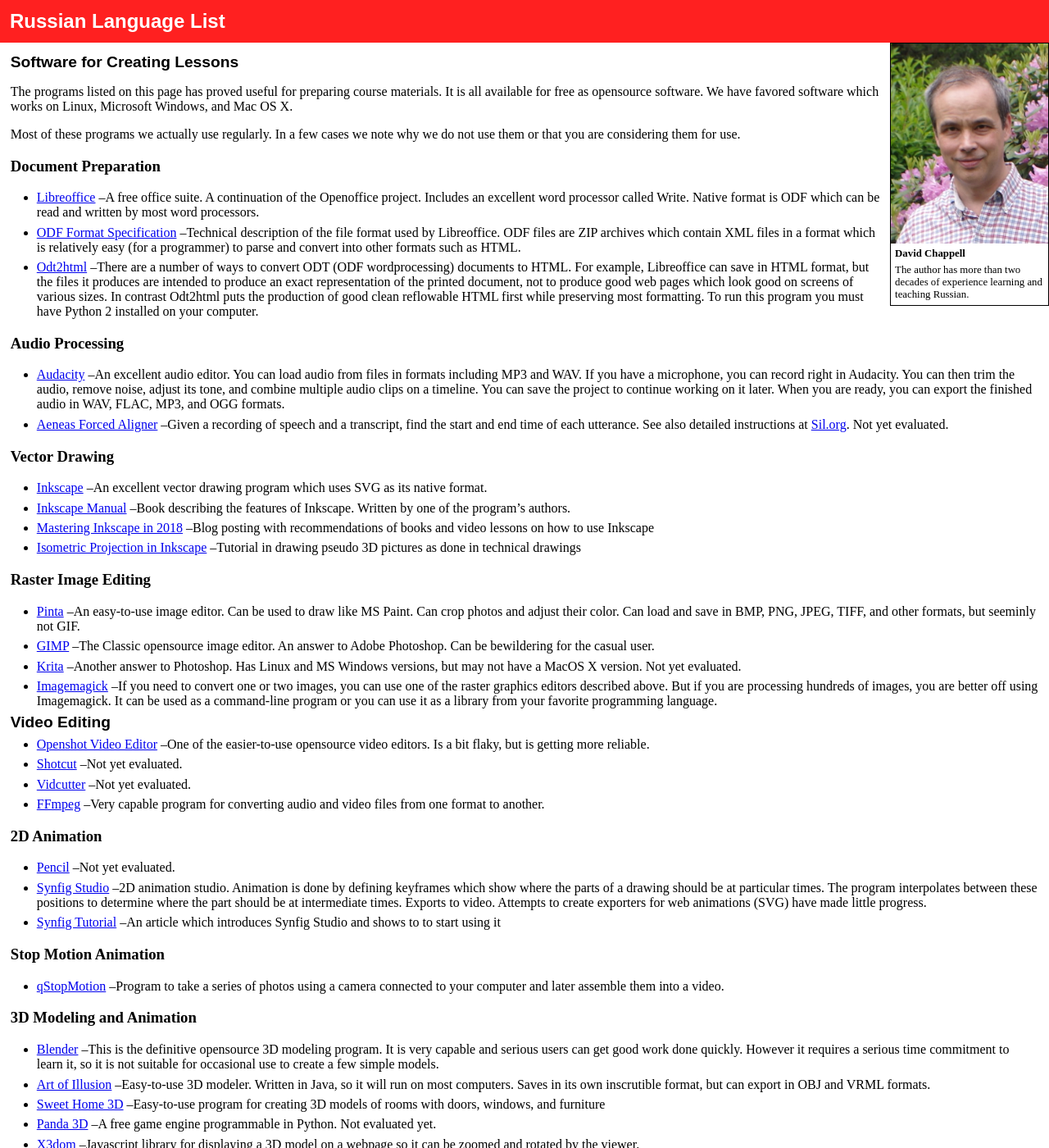
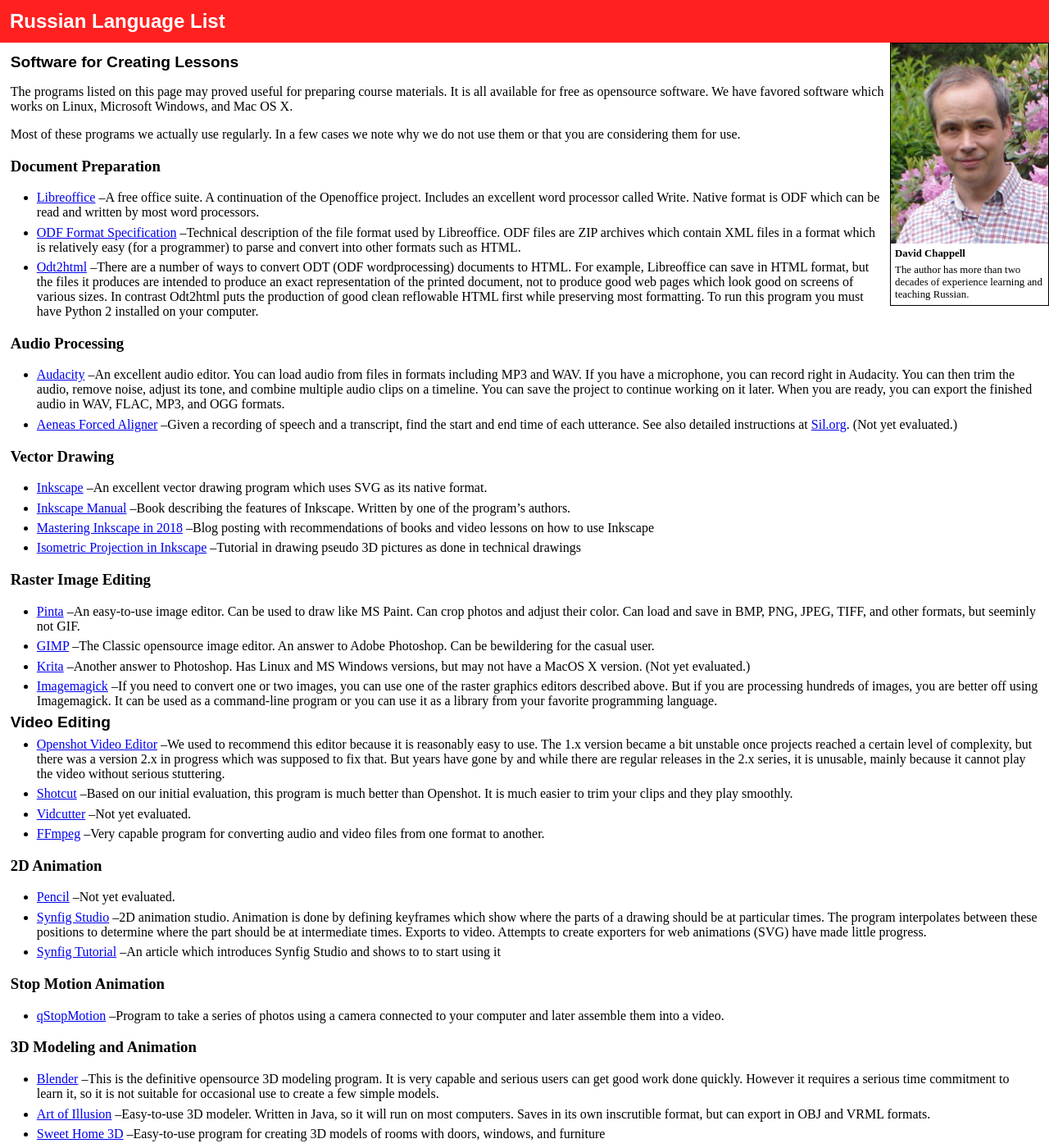
Before and after one commit to david672orford/russian-language-list, a Jekyll site: the page built from for-instructors/software.md, in a window 1280 px wide and 1400 px high. Shown: the whole window at 82% size. Built offline with Jekyll 4.4.1, drawn with Linux system fonts in a browser that asks for light colours; our own code applies the rules of GitHub Pages for plain Markdown files.

Commit message:
openshot problems

```diff
--- a/for-instructors/software.md
+++ b/for-instructors/software.md
@@ -1,8 +1,8 @@
 ## Software for Creating Lessons
 
-The programs listed on this page has proved useful for preparing course
-materials. It is all available for free as opensource software. We have favored
-software which works on Linux, Microsoft Windows, and Mac OS X.
+The programs listed on this page may proved useful for preparing course
+materials. It is all available for free as opensource software. We have
+favored software which works on Linux, Microsoft Windows, and Mac OS X.
 
 Most of these programs we actually use regularly. In a few cases we
 note why we do not use them or that you are considering them for use.
@@ -38,7 +38,7 @@
 	--Given a recording of speech and a transcript, find the start and end
 	time of each utterance. See also detailed instructions at
 	[Sil.org](http://software.sil.org/downloads/r/readingappbuilder/Reading-App-Builder-07-Using-aeneas-for-Audio-Text-Synchronization.pdf).
-	Not yet evaluated.
+	(Not yet evaluated.)
 
 ### Vector Drawing
 * [Inkscape](https://inkscape.org/)
@@ -62,7 +62,7 @@
 	bewildering for the casual user.
 * [Krita](https://krita.org)
 	--Another answer to Photoshop. Has Linux and MS Windows versions, but may
-	not have a MacOS X version. Not yet evaluated.
+	not have a MacOS X version. (Not yet evaluated.)
 * [Imagemagick](https://www.imagemagick.org)
 	--If you need to convert one or two images, you can use one of the raster
 	graphics editors described above. But if you are processing hundreds
@@ -72,10 +72,15 @@
 
 ## Video Editing
 * [Openshot Video Editor](https://www.openshot.org)
-	--One of the easier-to-use opensource video editors. Is a bit flaky,
-	but is getting more reliable.
+	--We used to recommend this editor because it is reasonably easy to use.
+	The 1.x version became a bit unstable once projects reached a certain
+	level of complexity, but there was a version 2.x in progress which was
+	supposed to fix that. But years have gone by and while there are
+	regular releases in the 2.x series, it is unusable, mainly because
+	it cannot play the video without serious stuttering.
 * [Shotcut](https://www.shotcut.org)
-	--Not yet evaluated.
+	--Based on our initial evaluation, this program is much better than
+	Openshot. It is much easier to trim your clips and they play smoothly.
 * [Vidcutter](https://github.com/ozmartian/vidcutter)
 	--Not yet evaluated.
 * [FFmpeg](https://www.ffmpeg.org)
```
Also changed, not shown: for-all/grammar.md (+1 -0 lines), for-all/other-lists.md (+2 -0 lines), for-instructors/stock-material.md (+4 -0 lines), index.md (+1 -0 lines).
